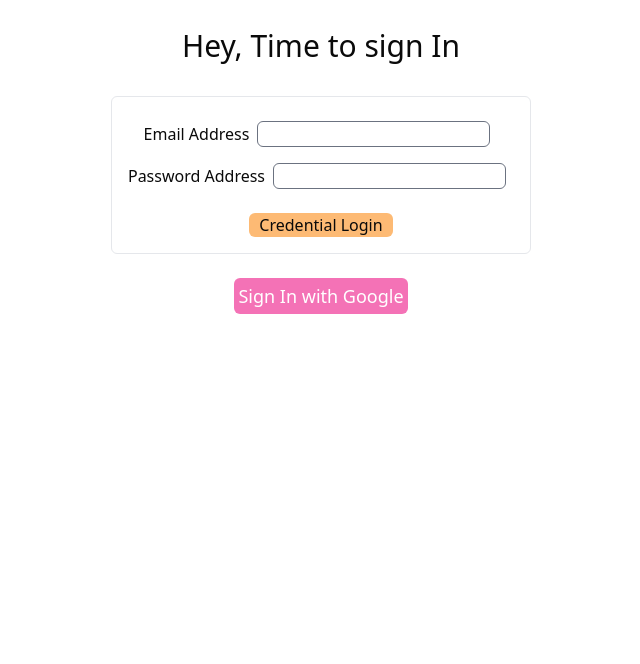
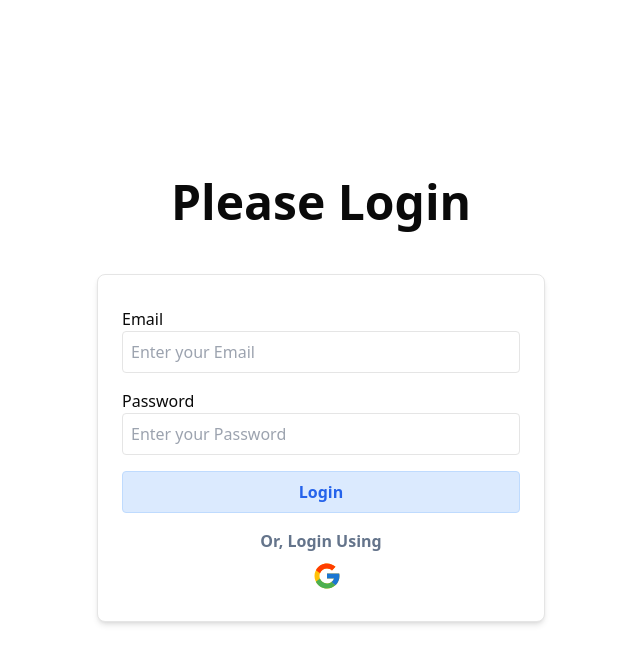
Before and after one commit to xyryc/sellsense-crm, a Next.js app: page /login in a window 1280 px wide. Shown: the top 664 px of the page, without its empty margins (319-959 px from the left). Built offline with nearby package versions, Linux system fonts and the light colour scheme; no server answers.

Commit message:
update login page UI

```diff
--- a/src/app/(auth)/_components/login-form/index.tsx
+++ b/src/app/(auth)/_components/login-form/index.tsx
@@ -8,33 +8,36 @@ const LoginForm = () => {
   return (
     <>
       <div className="text-red-500 text-xl">{error}</div>
-      <form
-        className="my-5 flex flex-col items-center rounded-md border border-gray-200 p-4"
-        onSubmit={handleFormSubmit}
-      >
+      <form className="space-y-4" onSubmit={handleFormSubmit}>
         <div className="flex-between my-2">
-          <label htmlFor="email">Email Address</label>
+          <label htmlFor="email" className="block font-medium">
+            Email
+          </label>
           <input
             type="email"
             id="email"
             name="email"
-            className="mx-2 rounded-md border border-gray-500"
+            className="w-full p-2 border rounded"
+            placeholder="Enter your Email"
           />
         </div>
         <div className="flex-between my-2">
-          <label htmlFor="password">Password Address</label>
+          <label htmlFor="password" className="block font-medium">
+            Password
+          </label>
           <input
             type="password"
             id="password"
             name="password"
-            className="mx-2 rounded-md border border-gray-500"
+            className="w-full p-2 border rounded"
+            placeholder="Enter your Password"
           />
         </div>
         <button
           type="submit"
-          className="mt-4 flex w-36 items-center justify-center rounded-md bg-orange-300"
+          className="w-full border bg-blue-100 text-blue-600 border-blue-200 font-bold p-2 rounded"
         >
-          Credential Login
+          Login
         </button>
       </form>
     </>
--- a/src/app/(auth)/_components/social-login-buttons/index.tsx
+++ b/src/app/(auth)/_components/social-login-buttons/index.tsx
@@ -1,18 +1,24 @@
 import { doSocialLogin } from "@/action/auth";
 import React from "react";
+import { FcGoogle } from "react-icons/fc";
 
 const SocialLoginButtons = () => {
   return (
+    <>
+      <h1 className="font-bold text-center mt-4 text-slate-500">
+        Or, Login Using
+      </h1>
       <form action={doSocialLogin}>
         <button
           type="submit"
-        className="m-1 rounded-md bg-pink-400 p-1 text-lg text-white"
           name="action"
           value="google"
+          className="text-3xl ml-[190px] mt-2"
         >
-        Sign In with Google
+          <FcGoogle />
         </button>
       </form>
+    </>
   );
 };
 
--- a/src/app/(auth)/login/page.tsx
+++ b/src/app/(auth)/login/page.tsx
@@ -3,10 +3,12 @@ import SocialLoginButtons from "../_components/social-login-buttons";
 
 const LoginPage = () => {
   return (
-    <div className="m-4 flex flex-col items-center justify-center">
-      <h1 className="my-3 text-3xl">Hey, Time to sign In</h1>
-      <LoginForm />
-      <SocialLoginButtons />
+    <div className="flex justify-center items-center min-h-screen flex-col">
+      <h1 className="text-5xl font-bold text-center">Please Login</h1>
+      <div className="max-w-md mx-auto w-full p-6 bg-white rounded-lg shadow-md border mt-12 ">
+        <LoginForm />
+        <SocialLoginButtons />
+      </div>
     </div>
   );
 };
```
Lines whose indentation alone changed are shown as unchanged.
